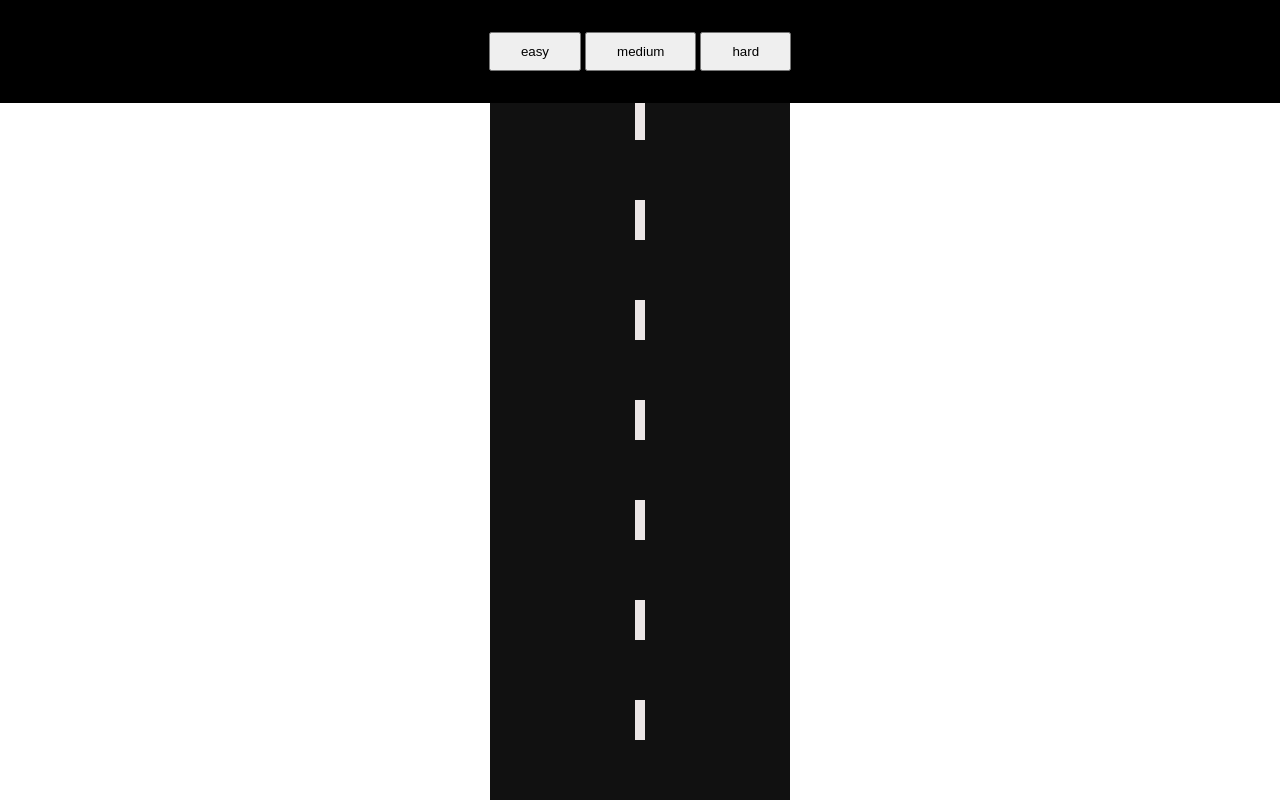
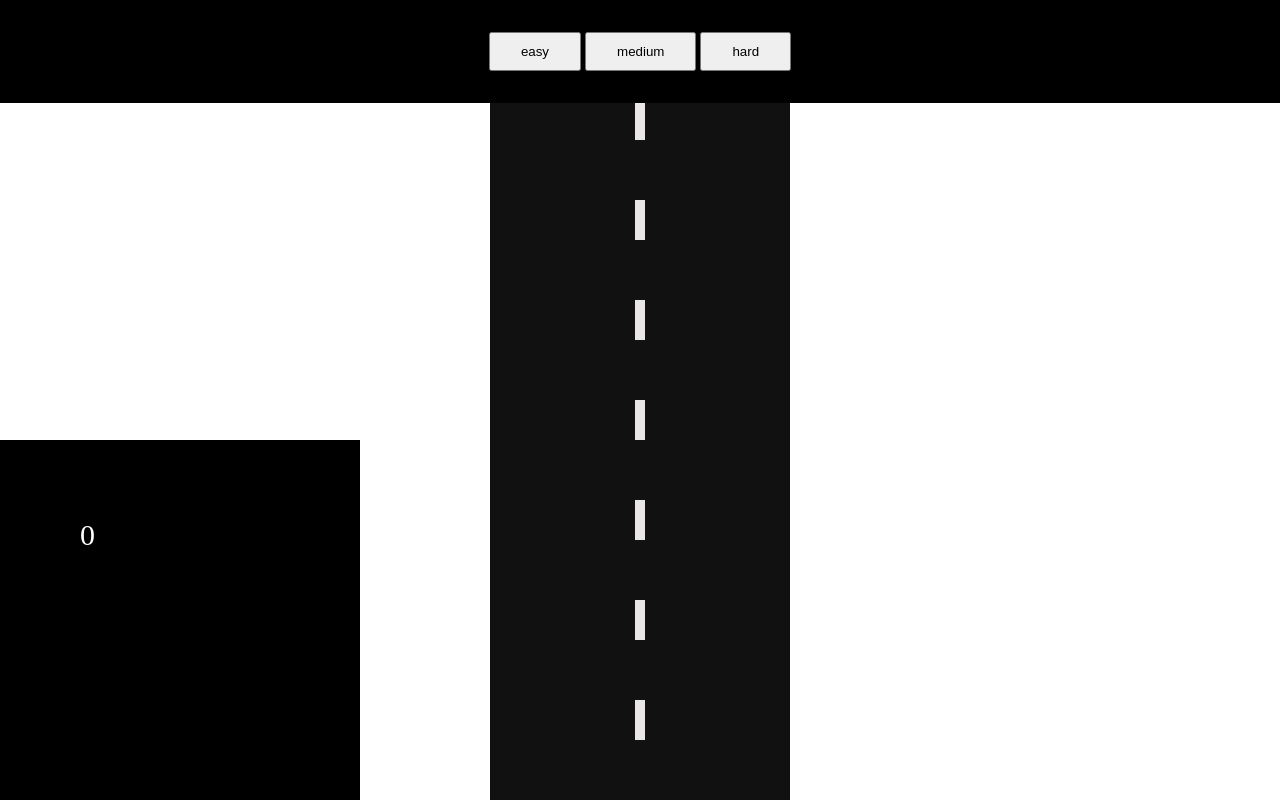
Before and after one commit to katrysja/racing-game, a plain HTML site: page index.html in a window 1280 px wide. Drawn offline with Linux system fonts and the light colour scheme.

Commit message:
add count score in localStorage

```diff
--- a/css/style.css
+++ b/css/style.css
@@ -55,6 +55,16 @@ blockquote:before, blockquote:after, q:before, q:after {
     top: 0;
     left: 0;
 }
+#topScore{
+    position: fixed;
+    bottom: 0;
+    height: 200px;
+    width: 200px;
+    padding: 80px;
+    font-size: 30px;
+    background-color: #000;
+    color: #fff;
+}
 
 .hidden {
     visibility: hidden;
--- a/index.html
+++ b/index.html
@@ -9,6 +9,7 @@
 
 <body>
     <div class="score"></div>
+    <div id="topScore"></div>
     <div class="game">
         <div class="start">
             <button class="level" id="easy">easy</button>
--- a/js/main.js
+++ b/js/main.js
@@ -11,6 +11,14 @@ const setting = {
     speed: 10,
     traffic: 3
 };
+
+topScore.textContent = localStorage.getItem('nfjs_score',setting.score)?
+localStorage.setItem('nfjs_score',setting.score)
+: 0;
+const addLocalStorage = ()=> {
+    localStorage.setItem('nfjs_score',setting.score);
+    topScore.textContent=setting.score
+}
 
 const keys = {
     ArrowUp: false,
@@ -220,6 +228,7 @@ function moveEnemy() {
             start.classList.remove('hidden');
             audio.remove();
             start.style.stop = score.offsetHeight;
+            addLocalStorage()
         };
 
         enemy.y += setting.speed / 2;
```
